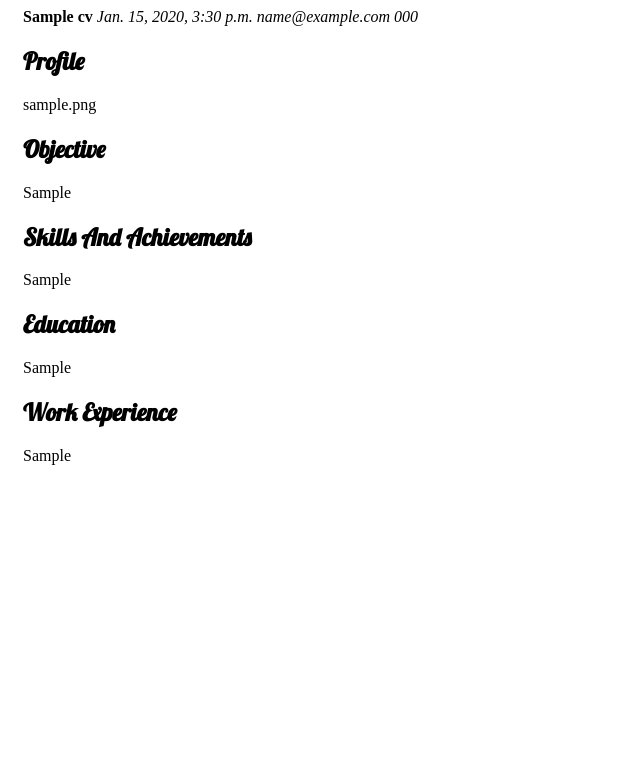
After one commit to pranshuub/my-first-blog, a Django app: page /CV in a window 1280 px wide. The commit adds this page. Shown: the top 783 px of the page, without its empty margins (0-640 px from the left). Run offline with Django 3.2, Linux system fonts and the light colour scheme; tables that the repository leaves empty hold one stand-in row (values such as "Sample post").

Commit message:
completed all functions of the website, added CV structure

```diff
--- a/blog/admin.py
+++ b/blog/admin.py
@@ -1,4 +1,5 @@
 from django.contrib import admin
-from .models import Post
+from .models import Post, CV
 
 admin.site.register(Post)
+admin.site.register(CV)
--- a/blog/models.py
+++ b/blog/models.py
@@ -17,3 +17,23 @@ class Post(models.Model):
     def __str__(self):
         return self.title
 # Create your models here.
+
+
+class CV(models.Model):
+    Name = models.CharField(max_length=200)
+    dob = models.DateTimeField(default=timezone.now)
+    email = models.CharField(max_length=200)
+    phoneNo = models.CharField(max_length=15)
+    profile = models.TextField()
+    objective = models.TextField()
+    SkillsAndA = models.TextField()
+    education = models.TextField()
+    workE = models.TextField()
+    published_date = models.DateTimeField(blank=True, null=True)
+
+    def publish(self):
+        self.published_date = timezone.now()
+        self.save()
+
+    def __str__(self):
+        return self.Name
--- a/blog/templates/blog/base.html
+++ b/blog/templates/blog/base.html
@@ -11,6 +11,7 @@
          <div class="page-header">
           {% if user.is_authenticated %}
               <a href="{% url 'post_new' %}" class="top-menu"><span class="glyphicon glyphicon-plus"></span></a>
+              <a href="{% url 'post_CV' %}" class="top-menu">CV</a>
           {% endif %}
              <h1><a href="/">Django Girls Blog</a></h1>
          </div>
--- /dev/null
+++ b/blog/templates/blog/post_CV.html
@@ -0,0 +1,42 @@
+{% load static %}
+<html>
+    <head>
+        <title>CV</title>
+        <link rel="stylesheet" href="{% static 'css/blog.css' %}">
+        <link href="//fonts.googleapis.com/css?family=Lobster&subset=latin,latin-ext" rel="stylesheet" type="text/css">
+    </head>
+    <body>
+        <div>
+            <strong>{{ cv.Name }}</strong>
+            <em>{{ cv.dob }}</em>
+            <em>{{ cv.email }}</em>
+            <em>{{ cv.phoneNo }}</em>
+        </div>
+
+        <div>
+            <h2>Profile</h2>
+            <p>{{ cv.profile }}</p>
+        </div>
+
+        <div>
+            <h2>Objective</h2>
+            <p>{{ cv.objective }}</p>
+        </div>
+
+        <div>
+            <h2>Skills And Achievements</h2>
+            <p>{{ cv.SkillsAndA }}</p>
+        </div>
+
+        <div>
+            <h2>Education</h2>
+            <p>{{ cv.education }}</p>
+        </div>
+
+        <div>
+            <h2>Work Experience</h2>
+            <p>{{ cv.workE }}</p>
+        </div>
+
+    </body>
+</html>
--- a/blog/urls.py
+++ b/blog/urls.py
@@ -6,4 +6,5 @@ urlpatterns = [
     path('post/<int:pk>/', views.post_detail, name='post_detail'),
     path('post/new/', views.post_new, name='post_new'),
     path('post/<int:pk>/edit/', views.post_edit, name='post_edit'),
+    path('CV', views.post_CV, name='post_CV'),
 ]
--- a/blog/views.py
+++ b/blog/views.py
@@ -1,6 +1,6 @@
 from django.shortcuts import render, get_object_or_404
 from django.utils import timezone
-from .models import Post
+from .models import Post, CV
 from .forms import PostForm
 from django.shortcuts import redirect
 
@@ -42,3 +42,8 @@ def post_edit(request, pk):
     else:
         form = PostForm(instance=post)
     return render(request, 'blog/post_edit.html', {'form': form})
+
+
+def post_CV(request):
+    cv = CV.objects.first()
+    return render(request, 'blog/post_CV.html', {'cv': cv})
```
Also changed, not shown: blog/migrations/0002_cv.py (added).
